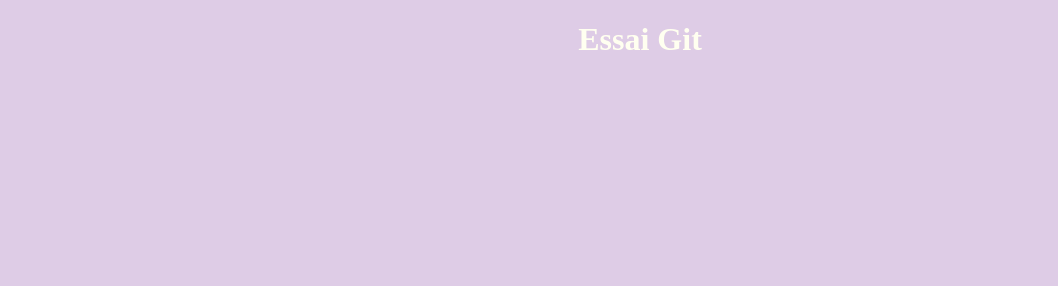
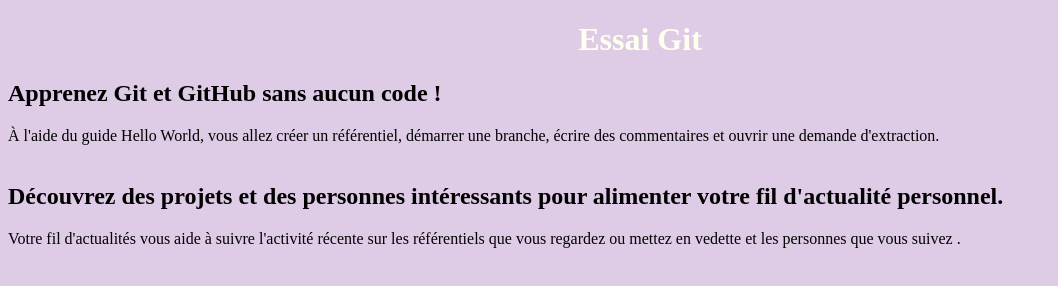
Before and after one commit to Mar7533/essai11, a plain HTML site: page index.html in a window 1280 px wide. Shown: the whole page, without its empty margins (0-1058 px from the left). Drawn offline with Linux system fonts and the light colour scheme.

Commit message:
init page html

```diff
--- a/index.html
+++ b/index.html
@@ -4,10 +4,20 @@
     <meta charset="UTF-8">
     <meta http-equiv="X-UA-Compatible" content="IE=edge">
     <meta name="viewport" content="width=device-width, initial-scale=1.0">
-    <title>Document</title>
+    <title>Git</title>
 </head>
 <body style="background-color: rgb(222, 204, 230);">
     <h1 style="padding-top: 20; padding-bottom: 20; text-align: center; color: ivory;">Essai Git</h1>
-
+    <h2>Apprenez Git et GitHub sans aucun code !</h2>
+    <div>
+    À l'aide du guide Hello World, vous allez créer un référentiel, démarrer une branche, écrire des commentaires
+    et ouvrir une demande d'extraction.
+    </div>
+    <br>
+    <h2>Découvrez des projets et des personnes intéressants pour alimenter votre fil d'actualité personnel. </h2>
+    <div>
+        Votre fil d'actualités vous aide à suivre l'activité récente sur les référentiels que vous regardez ou mettez
+        en vedette et les personnes que vous suivez .
+    </div>
 </body>
 </html>
```
